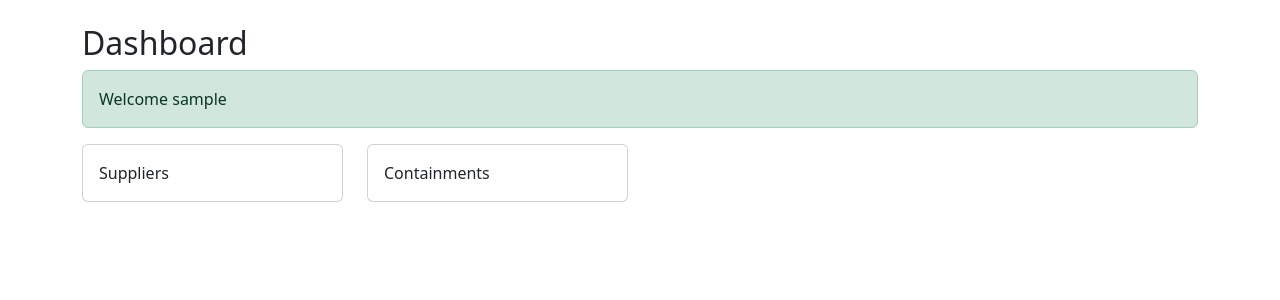
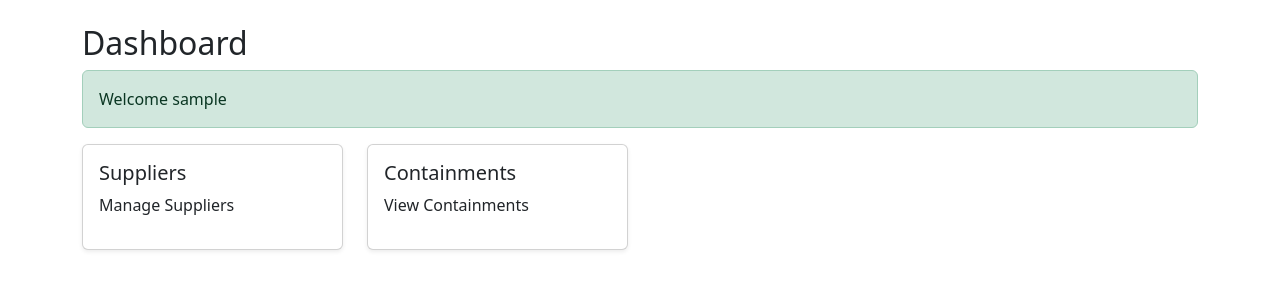
Before and after one commit to Dollar00990/supplier-containment-system, a Django app: page /dashboard/ in a window 1280 px wide. Shown: the part 56-356 px from the top of the page. Run offline with Django 5.2, Linux system fonts and the light colour scheme; the visitor is signed in with stand-in values (Sample User, id 1).

Commit message:
Improve dashboard navigation

```diff
--- a/templates/base.html
+++ b/templates/base.html
@@ -5,6 +5,17 @@
 
     <link href="https://cdn.jsdelivr.net/npm/bootstrap@5.3.3/dist/css/bootstrap.min.css"
           rel="stylesheet">
+    <style>
+    .card {
+        transition: all 0.2s ease;
+        cursor: pointer;
+    }
+
+    .card:hover {
+        transform: translateY(-5px);
+        box-shadow: 0 4px 12px rgba(0,0,0,0.2);
+    }
+    </style>
 </head>
 
 <body>
--- a/templates/dashboard/index.html
+++ b/templates/dashboard/index.html
@@ -11,19 +11,31 @@
 <div class="row">
 
     <div class="col-md-3">
-        <div class="card">
-            <div class="card-body">
-                Suppliers
+        <a href="/admin/"
+           class="text-decoration-none text-dark">
+
+            <div class="card shadow-sm">
+                <div class="card-body">
+                    <h5>Suppliers</h5>
+                    <p>Manage Suppliers</p>
+                </div>
             </div>
-        </div>
+
+        </a>
     </div>
 
     <div class="col-md-3">
-        <div class="card">
-            <div class="card-body">
-                Containments
+        <a href="/admin/"
+           class="text-decoration-none text-dark">
+
+            <div class="card shadow-sm">
+                <div class="card-body">
+                    <h5>Containments</h5>
+                    <p>View Containments</p>
+                </div>
             </div>
-        </div>
+
+        </a>
     </div>
 
 </div>
```
